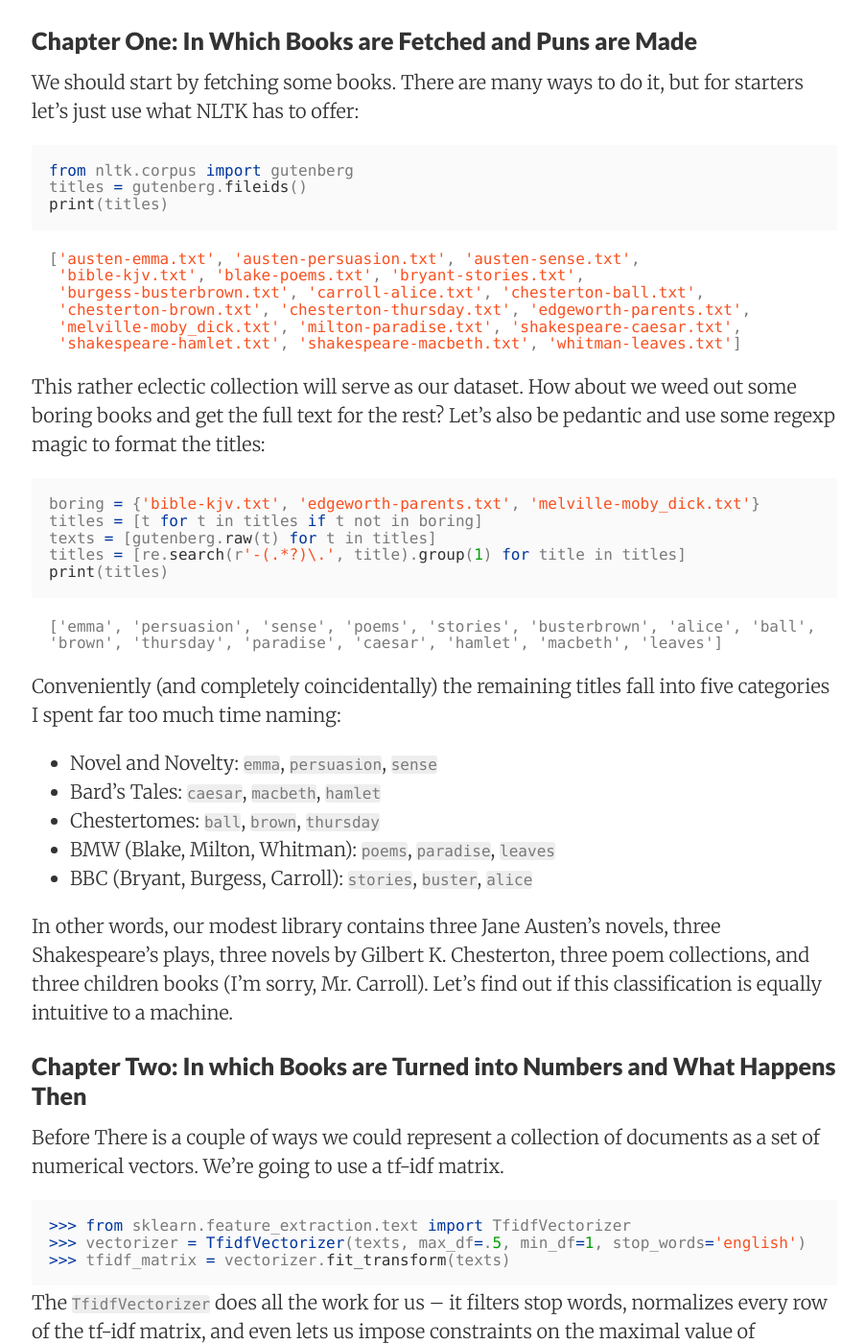
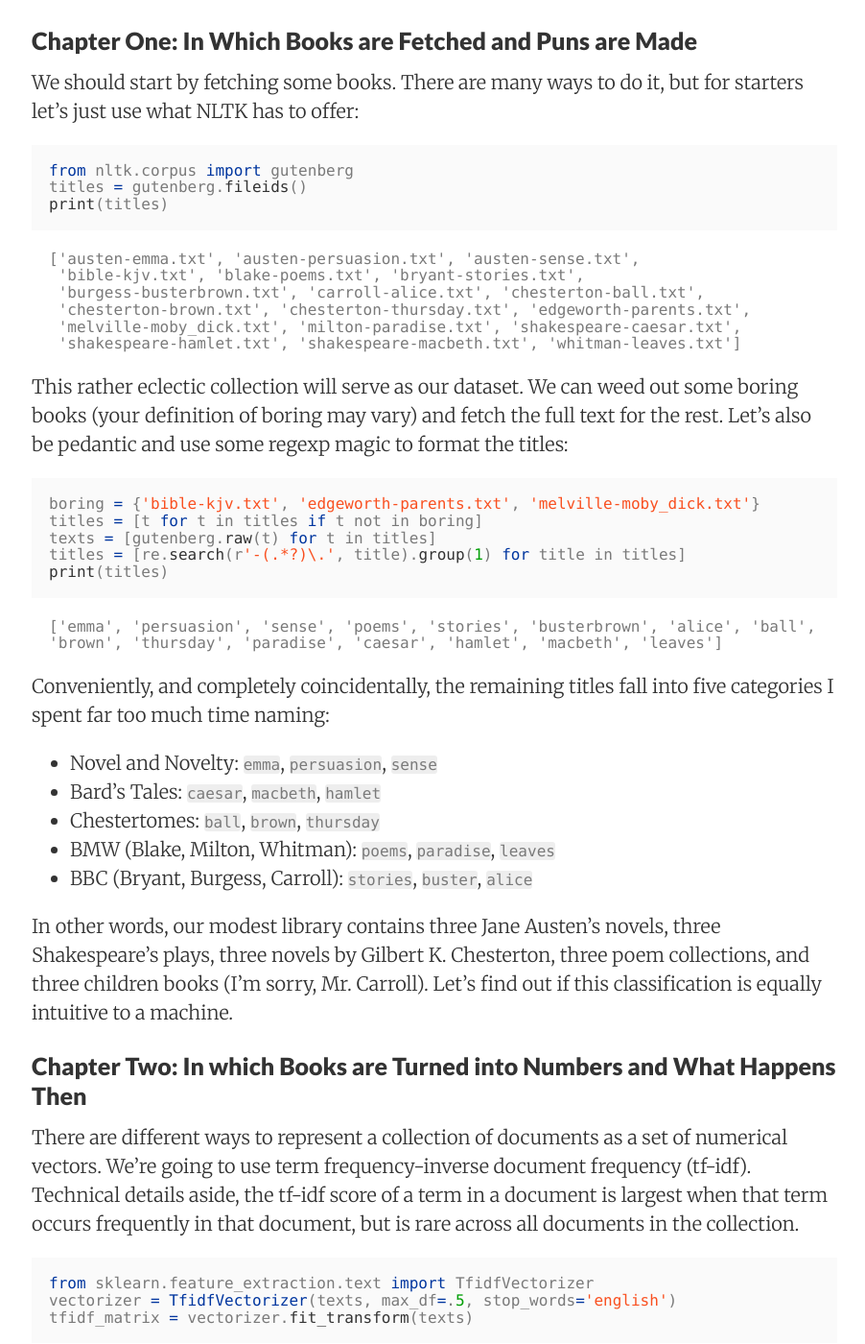
Before and after one commit to sbdzdz/sebastiandziadzio.github.io, a Jekyll site: the page built from _posts/2017-05-05-to-do.md, in a window 1280 px wide and 1400 px high, scrolled down 592 px. Shown: the whole window at 96% size, without its empty margins (187-1089 px from the left). Built offline with Jekyll 4.4.1, drawn with Linux system fonts in a browser that asks for light colours; nearby versions of some CDN libraries; some of the changed text lies outside the part shown.

Commit message:
Finish chapter 2

````diff
--- a/_posts/2017-05-05-to-do.md
+++ b/_posts/2017-05-05-to-do.md
@@ -22,7 +22,7 @@
 titles = gutenberg.fileids()
 print(titles)
 ```
-```powershell
+```
 ['austen-emma.txt', 'austen-persuasion.txt', 'austen-sense.txt',
  'bible-kjv.txt', 'blake-poems.txt', 'bryant-stories.txt',
  'burgess-busterbrown.txt', 'carroll-alice.txt', 'chesterton-ball.txt',
@@ -31,7 +31,7 @@
  'shakespeare-hamlet.txt', 'shakespeare-macbeth.txt', 'whitman-leaves.txt']
 ```
 
-This rather eclectic collection will serve as our dataset. How about we weed out some boring books and get the full text for the rest? Let's also be pedantic and use some regexp magic to format the titles:
+This rather eclectic collection will serve as our dataset. We can weed out some boring books (your definition of boring may vary) and fetch the full text for the rest. Let's also be pedantic and use some regexp magic to format the titles:
 
 ```python
 boring = {'bible-kjv.txt', 'edgeworth-parents.txt', 'melville-moby_dick.txt'}
@@ -44,7 +44,7 @@
 ['emma', 'persuasion', 'sense', 'poems', 'stories', 'busterbrown', 'alice', 'ball', 'brown', 'thursday', 'paradise', 'caesar', 'hamlet', 'macbeth', 'leaves']
 ```
 
-Conveniently (and completely coincidentally) the remaining titles fall into five categories I spent far too much time naming:
+Conveniently, and completely coincidentally, the remaining titles fall into five categories I spent far too much time naming:
 - Novel and Novelty: `emma`, `persuasion`, `sense`
 - Bard's Tales: `caesar`, `macbeth`, `hamlet`
 - Chestertomes: `ball`, `brown`, `thursday`
@@ -54,38 +54,43 @@
 In other words, our modest library contains three Jane Austen's novels, three Shakespeare's plays, three novels by Gilbert K. Chesterton, three poem collections, and three children books (I'm sorry, Mr. Carroll). Let's find out if this classification is equally intuitive to a machine.
 
 ### Chapter Two: In which Books are Turned into Numbers and What Happens Then
-Before There is a couple of ways we could represent a collection of documents as a set of numerical vectors. We're going to use a tf-idf matrix.
+There are different ways to represent a collection of documents as a set of numerical vectors. We're going to use term frequency-inverse document frequency (tf-idf). Technical details aside, the tf-idf score of a term in a document is largest when that term occurs frequently in that document, but is rare across all documents in the collection.
 
 ```python
->>> from sklearn.feature_extraction.text import TfidfVectorizer
->>> vectorizer = TfidfVectorizer(texts, max_df=.5, min_df=1, stop_words='english')
->>> tfidf_matrix = vectorizer.fit_transform(texts)
+from sklearn.feature_extraction.text import TfidfVectorizer
+vectorizer = TfidfVectorizer(texts, max_df=.5, stop_words='english')
+tfidf_matrix = vectorizer.fit_transform(texts)
 ```
-The `TfidfVectorizer` does all the work for us – it filters stop words, normalizes every row of the tf-idf matrix, and even lets us impose constraints on the maximal value of document frequency. We can now find the most important term in each book:
+```
+```
+
+The `TfidfVectorizer` does all the work for us – it filters stop words, normalizes every row of the tf-idf matrix, and lets us impose constraints on the value of document frequency (in our case, `max_df=.5` means thtat we ignore terms that occur in more than half of documents). The result is a matrix whose every column corresponds to a term and every row corresponds to a document. We can now find the term with the maximum tf-idf score for each document:
 
 ```python
->>> terms = vectorizer.get_feature_names(
->>> maxmatrix = np.argmax(tfidf_matrix.toarray(), axis=1)
->>>  for index, document in enumerate(documents):
-...      print("{}: {}".format(document, terms[maxmatrix[index]])
+terms = vectorizer.get_feature_names()
+max_term = np.argmax(tfidf_matrix.toarray(), axis=1)
+for index, document in enumerate(documents):
+    print("{}: {}".format(document, terms[max_term[index]])
 ```
 
 ```
-austen-emma.txt: emma
-austen-persuasion.txt: anne
-austen-sense.txt: elinor
-blake-poems.txt: weep
-bryant-stories.txt: jackal
-burgess-busterbrown.txt: buster
-carroll-alice.txt: alice
-chesterton-ball.txt: turnbull
-chesterton-brown.txt: flambeau
-chesterton-thursday.txt: syme
-milton-paradise.txt: hath
-shakespeare-caesar.txt: bru
-shakespeare-hamlet.txt: ham
-shakespeare-macbeth.txt: macb
-whitman-leaves.txt: states
+emma: emma
+persuasion: anne
+sense: elinor
+poems: weep
+stories: jackal
+burgess-busterbrown: buster
+alice: alice
+ball: turnbull
+brown: flambeau
+thursday: syme
+milton-paradise: hath
+caesar: bru
+hamlet: ham
+macbeth: macb
+leaves: states
 ```
 
+For the most part, the results
+
 [^1]: [Don't mention Macbeth](https://www.youtube.com/watch?v=h--HR7PWfp0)
````
